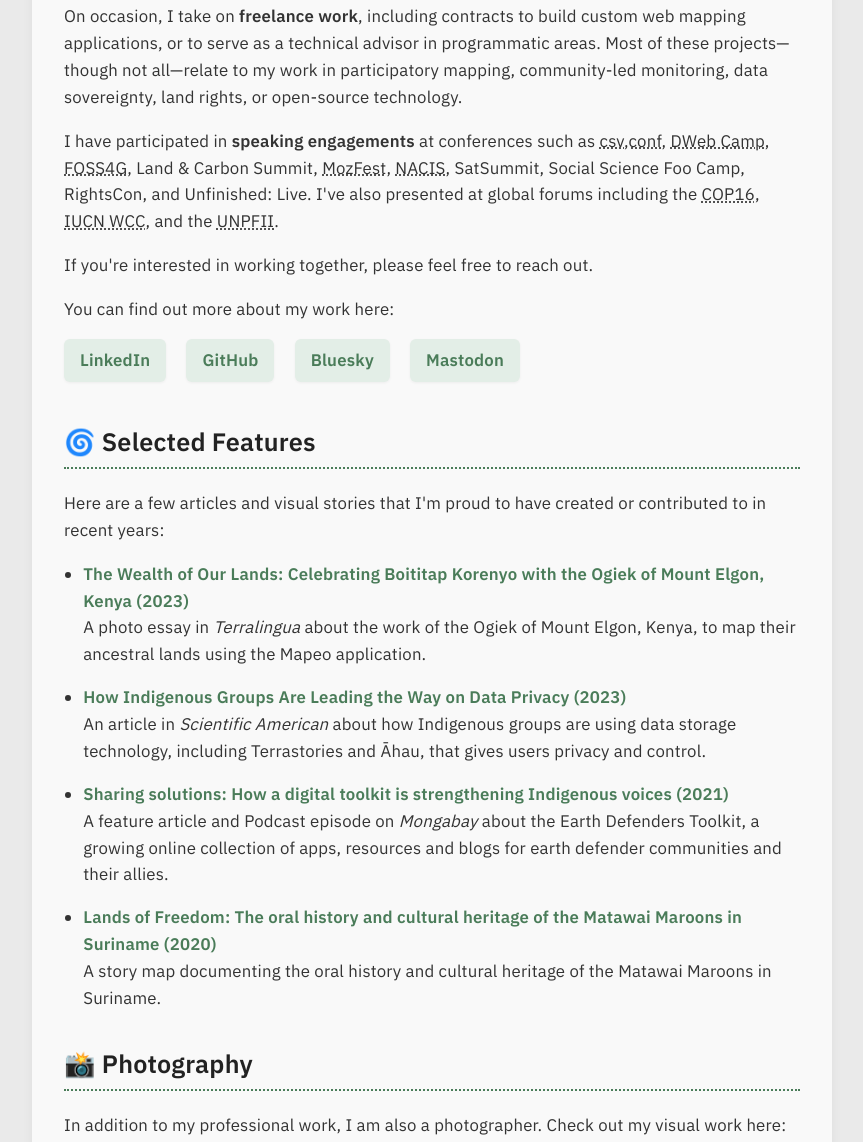
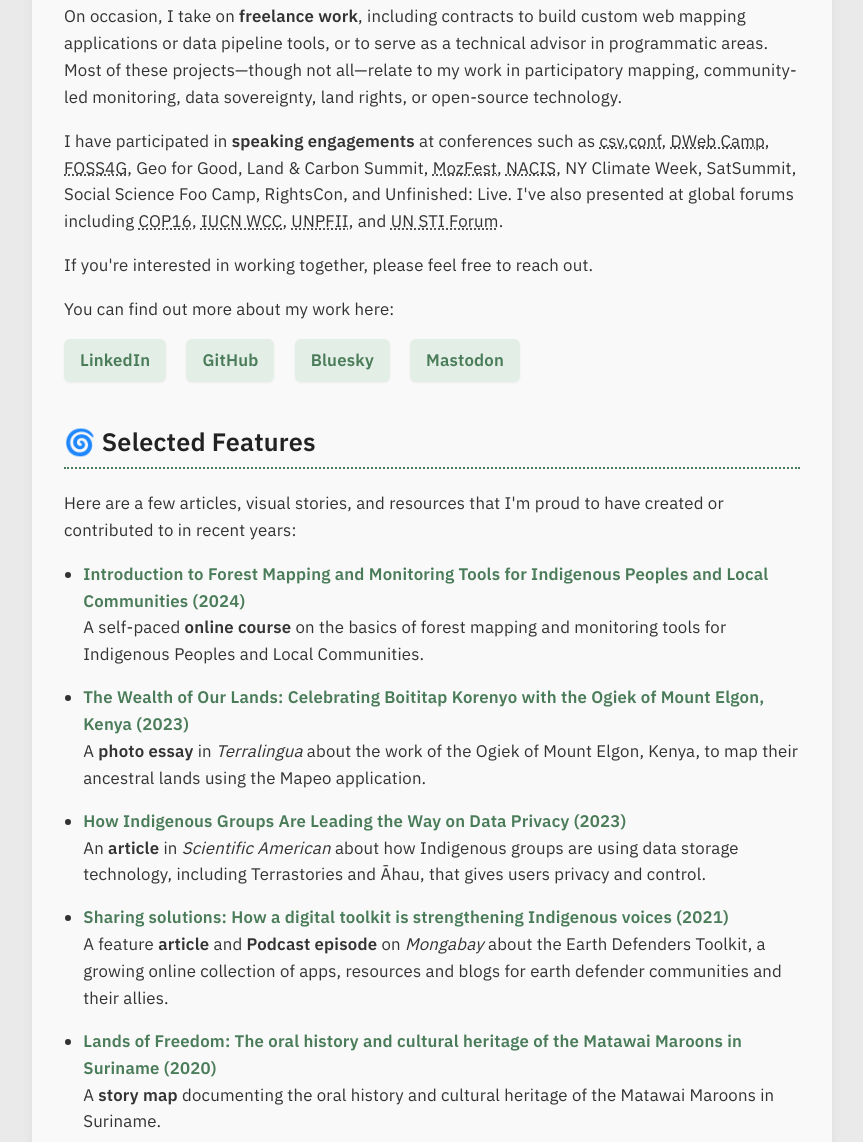
Before and after one commit to rudokemper/rudokemper.github.io, a website: page index.html in a window 1280 px wide. Shown: the part 1314-2456 px from the top of the page, without its empty margins (208-1071 px from the left). Drawn offline with Linux system fonts and the light colour scheme.

Commit message:
Expand content

```diff
--- a/index.html
+++ b/index.html
@@ -130,25 +130,29 @@
       </p>
       <p>
         On occasion, I take on <strong>freelance work</strong>, including contracts to build custom
-        web mapping applications, or to serve as a technical advisor in programmatic areas. Most of
-        these projects—though not all—relate to my work in participatory mapping, community-led
-        monitoring, data sovereignty, land rights, or open-source technology.
+        web mapping applications or data pipeline tools, or to serve as a technical advisor in
+        programmatic areas. Most of these projects—though not all—relate to my work in participatory
+        mapping, community-led monitoring, data sovereignty, land rights, or open-source technology.
       </p>
       <p>
         I have participated in <strong>speaking engagements</strong> at conferences such as
         <abbr title="CSV Conference">csv,conf</abbr>,
         <abbr title="Decentralized Web Camp">DWeb Camp</abbr>,
-        <abbr title="Free and Open Source Software for Geospatial">FOSS4G</abbr>, Land & Carbon
-        Summit, <abbr title="Mozilla Festival">MozFest</abbr>,
-        <abbr title="North American Cartographic Information Society">NACIS</abbr>, SatSummit,
-        Social Science Foo Camp, RightsCon, and Unfinished: Live. I've also presented at global
-        forums including the
+        <abbr title="Free and Open Source Software for Geospatial">FOSS4G</abbr>, Geo for Good, Land
+        & Carbon Summit, <abbr title="Mozilla Festival">MozFest</abbr>,
+        <abbr title="North American Cartographic Information Society">NACIS</abbr>, NY Climate Week,
+        SatSummit, Social Science Foo Camp, RightsCon, and Unfinished: Live. I've also presented at
+        global forums including
         <abbr title="Conference of the Parties to the Convention on Biological Diversity"
           >COP16</abbr
         >,
         <abbr title="International Union for Conservation of Nature – World Conservation Congress"
           >IUCN WCC</abbr
-        >, and the <abbr title="United Nations Permanent Forum on Indigenous Issues">UNPFII</abbr>.
+        >, <abbr title="United Nations Permanent Forum on Indigenous Issues">UNPFII</abbr>, and
+        <abbr
+          title="United Nations Multi-stakeholder Forum on Science, Technology, and Innovation for the Sustainable Development Goals"
+          >UN STI Forum</abbr
+        >.
       </p>
       <p>If you're interested in working together, please feel free to reach out.</p>
       <p>You can find out more about my work here:</p>
@@ -185,10 +189,24 @@
 
       <h2>🌀 Selected Features</h2>
       <p>
-        Here are a few articles and visual stories that I'm proud to have created or contributed to
-        in recent years:
+        Here are a few articles, visual stories, and resources that I'm proud to have created or
+        contributed to in recent years:
       </p>
       <ul>
+        <li>
+          <a
+            href="https://www.learningfornature.org/en/courses/introduction-to-forest-monitoring-tools-for-indigenous-peoples-and-local-communities/"
+            title="Introduction to Forest Mapping and Monitoring Tools for Indigenous Peoples and Local Communities"
+            target="_blank"
+            rel="noopener noreferrer"
+          >
+            Introduction to Forest Mapping and Monitoring Tools for Indigenous Peoples and Local
+            Communities (2024)
+          </a>
+          <br />
+          A self-paced <strong>online course</strong> on the basics of forest mapping and monitoring
+          tools for Indigenous Peoples and Local Communities.
+        </li>
         <li>
           <a
             href="https://terralingua.org/stories/the-wealth-of-our-lands-celebrating-boititap-korenyo-with-the-ogiek-of-mount-elgon-kenya/"
@@ -200,8 +218,8 @@
             Kenya (2023)
           </a>
           <br />
-          A photo essay in <em>Terralingua</em> about the work of the Ogiek of Mount Elgon, Kenya,
-          to map their ancestral lands using the Mapeo application.
+          A <strong>photo essay</strong> in <em>Terralingua</em> about the work of the Ogiek of
+          Mount Elgon, Kenya, to map their ancestral lands using the Mapeo application.
         </li>
         <li>
           <a
@@ -213,8 +231,9 @@
             How Indigenous Groups Are Leading the Way on Data Privacy (2023)
           </a>
           <br />
-          An article in <em>Scientific American</em> about how Indigenous groups are using data
-          storage technology, including Terrastories and Āhau, that gives users privacy and control.
+          An <strong>article</strong> in <em>Scientific American</em> about how Indigenous groups
+          are using data storage technology, including Terrastories and Āhau, that gives users
+          privacy and control.
         </li>
         <li>
           <a
@@ -226,9 +245,9 @@
             Sharing solutions: How a digital toolkit is strengthening Indigenous voices (2021)
           </a>
           <br />
-          A feature article and Podcast episode on <em>Mongabay</em> about the Earth Defenders
-          Toolkit, a growing online collection of apps, resources and blogs for earth defender
-          communities and their allies.
+          A feature <strong>article</strong> and <strong>Podcast episode</strong> on
+          <em>Mongabay</em> about the Earth Defenders Toolkit, a growing online collection of apps,
+          resources and blogs for earth defender communities and their allies.
         </li>
         <li>
           <a
@@ -241,8 +260,8 @@
             Suriname (2020)
           </a>
           <br />
-          A story map documenting the oral history and cultural heritage of the Matawai Maroons in
-          Suriname.
+          A <strong>story map</strong> documenting the oral history and cultural heritage of the
+          Matawai Maroons in Suriname.
         </li>
       </ul>
 
```
